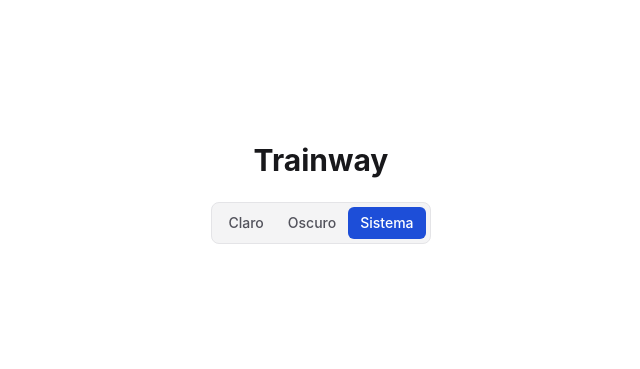
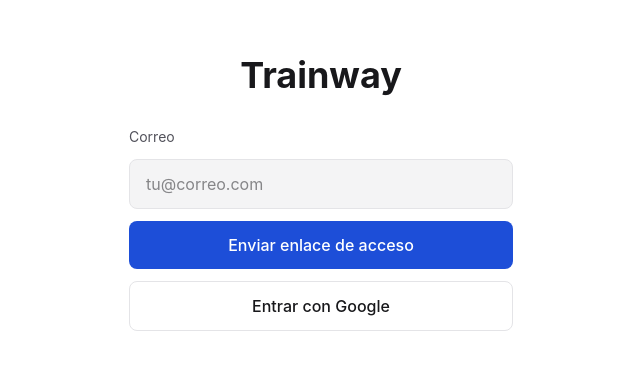
Before and after one commit to Gerardozow/trainway, a React (Vite) app: page / in a window 1280 px wide. Shown: the part 207-576 px from the top of the page, without its empty margins (319-959 px from the left). Built offline with nearby package versions, Linux system fonts and the light colour scheme; no server answers.

Commit message:
feat: add magic-link auth, session provider and username onboarding

```diff
--- /dev/null
+++ b/src/features/auth/AuthProvider.tsx
@@ -0,0 +1,29 @@
+import { createContext, useEffect, useMemo, useState } from 'react'
+import type { Session } from '@supabase/supabase-js'
+import { supabase } from '../../lib/supabase'
+
+type AuthContextValue = { session: Session | null; loading: boolean }
+
+export const AuthContext = createContext<AuthContextValue | null>(null)
+
+export function AuthProvider({ children }: { children: React.ReactNode }) {
+  const [session, setSession] = useState<Session | null>(null)
+  const [loading, setLoading] = useState(true)
+
+  useEffect(() => {
+    supabase.auth.getSession().then(({ data }) => {
+      setSession(data.session)
+      setLoading(false)
+    })
+
+    const { data: subscription } = supabase.auth.onAuthStateChange((_event, next) => {
+      setSession(next)
+    })
+
+    return () => subscription.subscription.unsubscribe()
+  }, [])
+
+  const value = useMemo(() => ({ session, loading }), [session, loading])
+
+  return <AuthContext.Provider value={value}>{children}</AuthContext.Provider>
+}
--- /dev/null
+++ b/src/features/auth/LoginPage.tsx
@@ -0,0 +1,65 @@
+import { useState, type FormEvent } from 'react'
+import { signInWithEmail, signInWithGoogle } from './auth-repository'
+
+export function LoginPage() {
+  const [email, setEmail] = useState('')
+  const [status, setStatus] = useState<'idle' | 'sending' | 'sent'>('idle')
+  const [error, setError] = useState<string | null>(null)
+
+  async function onSubmit(event: FormEvent) {
+    event.preventDefault()
+    setStatus('sending')
+    setError(null)
+
+    const result = await signInWithEmail(email)
+    if (result.error) {
+      setError(result.error)
+      setStatus('idle')
+      return
+    }
+    setStatus('sent')
+  }
+
+  return (
+    <main className="flex min-h-full flex-col items-center justify-center gap-8 p-8">
+      <h1 className="text-4xl font-bold text-content">Trainway</h1>
+
+      {status === 'sent' ? (
+        <p className="max-w-sm text-center text-content-muted">
+          Te enviamos un enlace a <strong className="text-content">{email}</strong>.
+          Ábrelo en este dispositivo para entrar.
+        </p>
+      ) : (
+        <form onSubmit={onSubmit} className="flex w-full max-w-sm flex-col gap-3">
+          <label htmlFor="email" className="text-sm text-content-muted">
+            Correo
+          </label>
+          <input
+            id="email"
+            type="email"
+            value={email}
+            onChange={(event) => setEmail(event.target.value)}
+            className="rounded-lg border border-border bg-surface-raised px-4 py-3 text-content"
+            placeholder="tu@correo.com"
+            autoComplete="email"
+          />
+          {error && <p className="text-sm text-content-muted">{error}</p>}
+          <button
+            type="submit"
+            disabled={status === 'sending'}
+            className="rounded-lg bg-brand px-4 py-3 font-medium text-brand-content disabled:opacity-60"
+          >
+            {status === 'sending' ? 'Enviando…' : 'Enviar enlace de acceso'}
+          </button>
+          <button
+            type="button"
+            onClick={() => signInWithGoogle()}
+            className="rounded-lg border border-border px-4 py-3 font-medium text-content"
+          >
+            Entrar con Google
+          </button>
+        </form>
+      )}
+    </main>
+  )
+}
--- /dev/null
+++ b/src/features/auth/RequireAuth.tsx
@@ -0,0 +1,18 @@
+import { Navigate } from 'react-router'
+import { useAuth } from './useAuth'
+
+export function RequireAuth({ children }: { children: React.ReactNode }) {
+  const { session, loading } = useAuth()
+
+  if (loading) {
+    return (
+      <div className="flex min-h-full items-center justify-center text-content-muted">
+        Cargando…
+      </div>
+    )
+  }
+
+  if (!session) return <Navigate to="/login" replace />
+
+  return <>{children}</>
+}
--- /dev/null
+++ b/src/features/auth/auth-repository.ts
@@ -0,0 +1,31 @@
+import { supabase } from '../../lib/supabase'
+
+const EMAIL_PATTERN = /^[^\s@]+@[^\s@]+\.[^\s@]+$/
+
+export async function signInWithEmail(email: string): Promise<{ error: string | null }> {
+  if (!EMAIL_PATTERN.test(email)) {
+    return { error: 'Escribe un correo válido' }
+  }
+
+  const { error } = await supabase.auth.signInWithOtp({
+    email,
+    options: { emailRedirectTo: `${window.location.origin}/` },
+  })
+
+  if (error) return { error: 'No se pudo enviar el correo. Inténtalo en un minuto.' }
+  return { error: null }
+}
+
+export async function signInWithGoogle(): Promise<{ error: string | null }> {
+  const { error } = await supabase.auth.signInWithOAuth({
+    provider: 'google',
+    options: { redirectTo: `${window.location.origin}/` },
+  })
+
+  if (error) return { error: 'No se pudo abrir el acceso con Google' }
+  return { error: null }
+}
+
+export async function signOut(): Promise<void> {
+  await supabase.auth.signOut()
+}
--- /dev/null
+++ b/src/features/auth/useAuth.ts
@@ -0,0 +1,8 @@
+import { useContext } from 'react'
+import { AuthContext } from './AuthProvider'
+
+export function useAuth() {
+  const context = useContext(AuthContext)
+  if (!context) throw new Error('useAuth requiere un AuthProvider por encima')
+  return context
+}
--- /dev/null
+++ b/src/features/profile/UsernameOnboarding.tsx
@@ -0,0 +1,63 @@
+import { useState, type FormEvent } from 'react'
+import { setUsername, validateUsername } from './profile-repository'
+
+export function UsernameOnboarding({
+  userId,
+  onDone,
+}: {
+  userId: string
+  onDone: () => void
+}) {
+  const [value, setValue] = useState('')
+  const [error, setError] = useState<string | null>(null)
+  const [saving, setSaving] = useState(false)
+
+  async function onSubmit(event: FormEvent) {
+    event.preventDefault()
+    const invalid = validateUsername(value)
+    if (invalid) {
+      setError(invalid)
+      return
+    }
+
+    setSaving(true)
+    const result = await setUsername(userId, value)
+    setSaving(false)
+
+    if (result.error) {
+      setError(result.error)
+      return
+    }
+    onDone()
+  }
+
+  return (
+    <main className="flex min-h-full flex-col items-center justify-center gap-6 p-8">
+      <div className="max-w-sm text-center">
+        <h1 className="text-2xl font-bold text-content">Elige tu username</h1>
+        <p className="mt-2 text-sm text-content-muted">
+          Así te encuentran tus amigos para compartirte rutinas.
+        </p>
+      </div>
+
+      <form onSubmit={onSubmit} className="flex w-full max-w-sm flex-col gap-3">
+        <input
+          value={value}
+          onChange={(event) => setValue(event.target.value.toLowerCase())}
+          className="rounded-lg border border-border bg-surface-raised px-4 py-3 text-content"
+          placeholder="gerardo_99"
+          autoComplete="off"
+          aria-label="Username"
+        />
+        {error && <p className="text-sm text-content-muted">{error}</p>}
+        <button
+          type="submit"
+          disabled={saving}
+          className="rounded-lg bg-brand px-4 py-3 font-medium text-brand-content disabled:opacity-60"
+        >
+          {saving ? 'Guardando…' : 'Continuar'}
+        </button>
+      </form>
+    </main>
+  )
+}
--- /dev/null
+++ b/src/features/profile/profile-repository.ts
@@ -0,0 +1,46 @@
+import { supabase } from '../../lib/supabase'
+
+export type Profile = {
+  id: string
+  username: string | null
+  display_name: string | null
+  avatar_url: string | null
+}
+
+export function validateUsername(value: string): string | null {
+  if (value.length < 3) return 'El username necesita al menos 3 caracteres'
+  if (value.length > 20) return 'El username no puede pasar de 20 caracteres'
+  if (!/^[a-z0-9_]+$/.test(value)) {
+    return 'Solo minúsculas, números y guion bajo'
+  }
+  return null
+}
+
+export async function fetchProfile(userId: string): Promise<Profile | null> {
+  const { data, error } = await supabase
+    .from('profiles')
+    .select('id, username, display_name, avatar_url')
+    .eq('id', userId)
+    .maybeSingle()
+
+  if (error) throw error
+  return data
+}
+
+export async function setUsername(
+  userId: string,
+  username: string,
+): Promise<{ error: string | null }> {
+  const invalid = validateUsername(username)
+  if (invalid) return { error: invalid }
+
+  const { error } = await supabase
+    .from('profiles')
+    .update({ username, updated_at: new Date().toISOString() })
+    .eq('id', userId)
+
+  if (!error) return { error: null }
+  // 23505 es violación de unicidad en Postgres.
+  if (error.code === '23505') return { error: 'Ese username ya está tomado' }
+  return { error: 'No se pudo guardar el username' }
+}
--- /dev/null
+++ b/src/lib/supabase.ts
@@ -0,0 +1,18 @@
+import { createClient } from '@supabase/supabase-js'
+
+const url = import.meta.env.VITE_SUPABASE_URL
+const anonKey = import.meta.env.VITE_SUPABASE_ANON_KEY
+
+if (!url || !anonKey) {
+  throw new Error(
+    'Faltan VITE_SUPABASE_URL o VITE_SUPABASE_ANON_KEY. Copia .env.example a .env.local y llénalo con la salida de `pnpm supabase status`.',
+  )
+}
+
+export const supabase = createClient(url, anonKey, {
+  auth: {
+    persistSession: true,
+    autoRefreshToken: true,
+    detectSessionInUrl: true,
+  },
+})
--- a/src/main.tsx
+++ b/src/main.tsx
@@ -1,16 +1,16 @@
 import { StrictMode } from 'react'
 import { createRoot } from 'react-dom/client'
 import { ThemeProvider } from './features/theme/ThemeProvider'
-import { ThemeToggle } from './features/theme/ThemeToggle'
+import { AuthProvider } from './features/auth/AuthProvider'
+import { LoginPage } from './features/auth/LoginPage'
 import './index.css'
 
 createRoot(document.getElementById('root')!).render(
   <StrictMode>
     <ThemeProvider>
-      <main className="flex min-h-full flex-col items-center justify-center gap-6 p-8">
-        <h1 className="text-3xl font-bold text-content">Trainway</h1>
-        <ThemeToggle />
-      </main>
+      <AuthProvider>
+        <LoginPage />
+      </AuthProvider>
     </ThemeProvider>
   </StrictMode>,
 )
```
Also changed, not shown: 2 other files (tests, documents, lock files or other folders).
